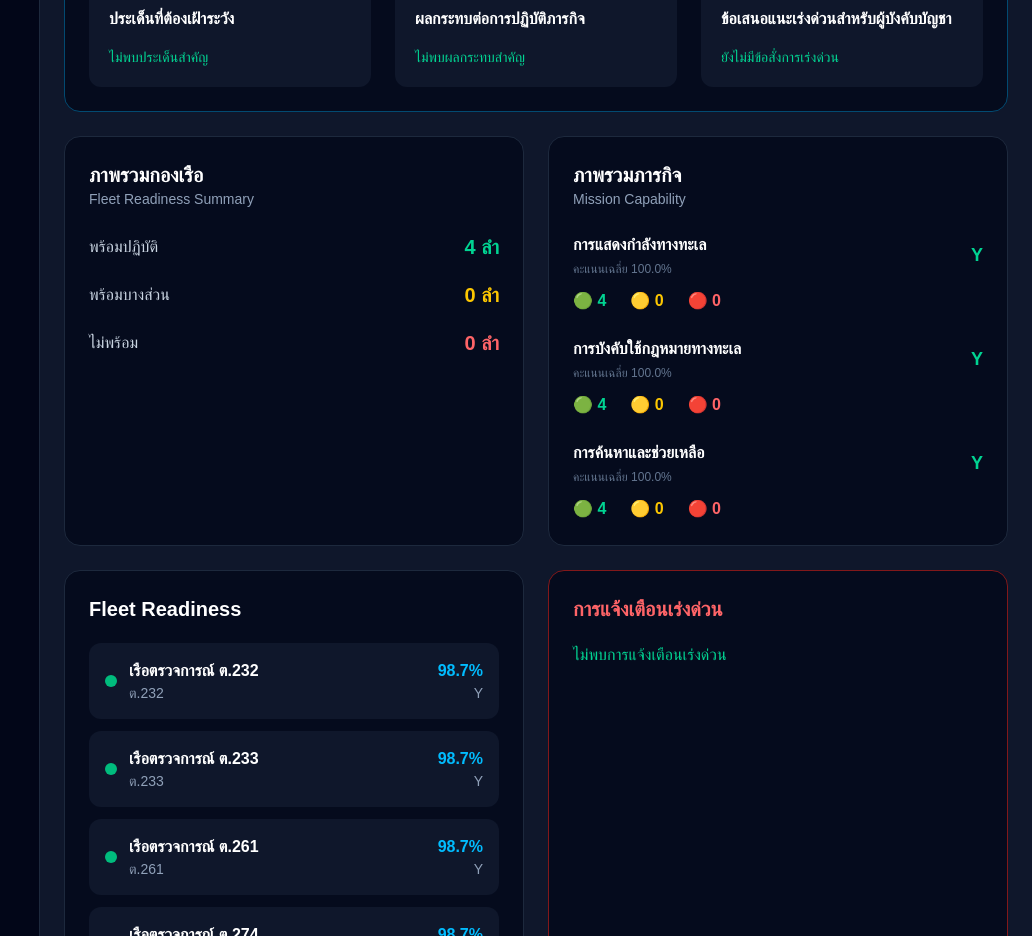
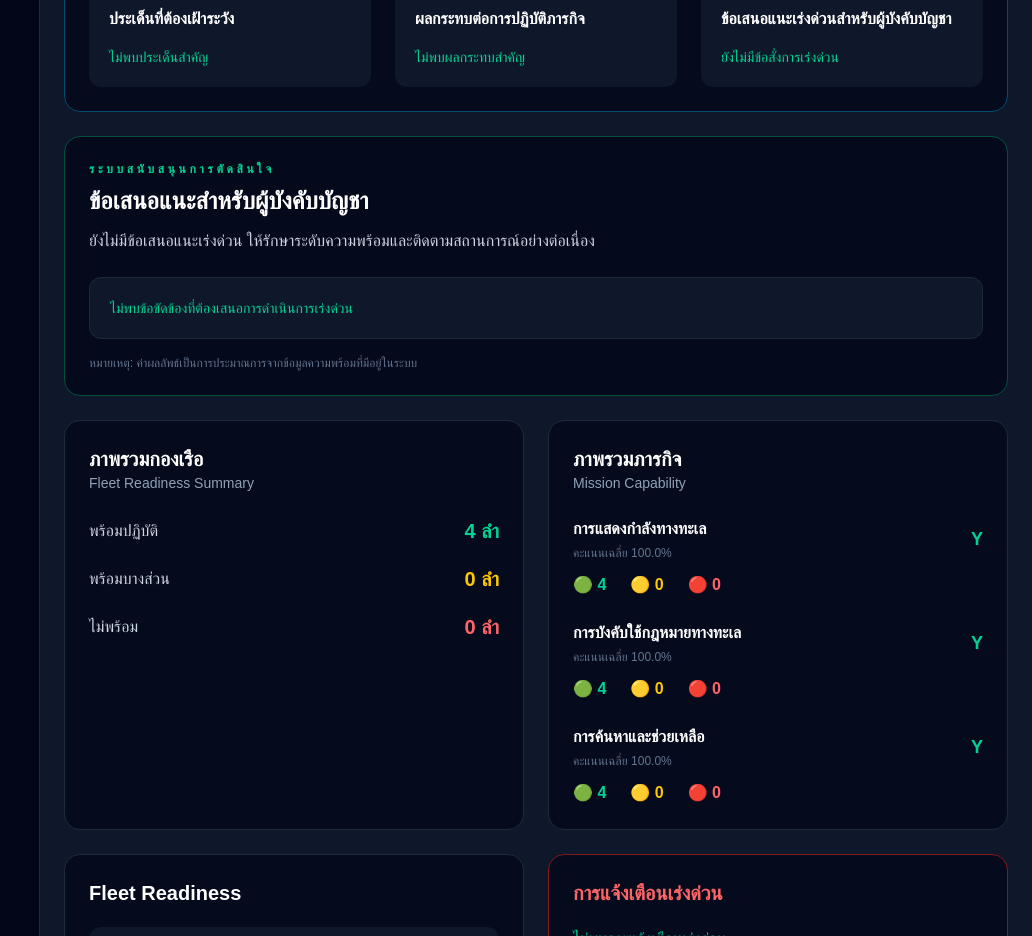
Before and after one commit to peerawatsuwa-tech/cris-gyf, a React (Vite) app: page / in a window 1280 px wide. Shown: the part 3140-4076 px from the top of the page, without its empty margins (248-1280 px from the left). Built offline with nearby package versions, Linux system fonts and the light colour scheme; a web font is replaced by a local one.

Commit message:
feat(command): add commander decision support

```diff
--- /dev/null
+++ b/src/components/command/CommanderDecisionCard.tsx
@@ -0,0 +1,109 @@
+import { ArrowUpRight, Clock3, Target } from "lucide-react";
+import { useCommanderDecision } from "@/hooks/useCommanderDecision";
+
+const urgencyStyle = {
+  เร่งด่วน: "border-red-900 bg-red-950/40 text-red-300",
+  สูง: "border-orange-900 bg-orange-950/40 text-orange-300",
+  ตามแผน: "border-sky-900 bg-sky-950/40 text-sky-300",
+} as const;
+
+export default function CommanderDecisionCard() {
+  const decisionSummary = useCommanderDecision();
+
+  return (
+    <section className="rounded-2xl border border-emerald-900 bg-slate-950/80 p-6 xl:col-span-2">
+      <div>
+        <p className="text-xs font-semibold tracking-[0.3em] text-emerald-400">
+          ระบบสนับสนุนการตัดสินใจ
+        </p>
+        <h2 className="mt-2 text-2xl font-bold text-white">
+          ข้อเสนอแนะสำหรับผู้บังคับบัญชา
+        </h2>
+        <p className="mt-3 max-w-4xl text-slate-300">
+          {decisionSummary.headline}
+        </p>
+      </div>
+
+      <div className="mt-6 space-y-4">
+        {decisionSummary.decisions.length === 0 ? (
+          <div className="rounded-xl border border-slate-800 bg-slate-900 p-5 text-sm text-emerald-400">
+            ไม่พบข้อขัดข้องที่ต้องเสนอการดำเนินการเร่งด่วน
+          </div>
+        ) : (
+          decisionSummary.decisions.slice(0, 5).map((decision) => (
+            <article
+              key={`${decision.priority}-${decision.title}`}
+              className="rounded-xl border border-slate-800 bg-slate-900 p-5"
+            >
+              <div className="flex flex-col justify-between gap-4 lg:flex-row lg:items-start">
+                <div className="flex gap-4">
+                  <span className="flex h-10 w-10 shrink-0 items-center justify-center rounded-full bg-emerald-950 text-lg font-bold text-emerald-400">
+                    {decision.priority}
+                  </span>
+                  <div>
+                    <h3 className="font-bold text-white">{decision.title}</h3>
+                    <p className="mt-2 text-sm text-slate-400">
+                      เหตุผล: {decision.reason}
+                    </p>
+                  </div>
+                </div>
+
+                <span
+                  className={`w-fit rounded-full border px-3 py-1 text-xs font-bold ${urgencyStyle[decision.urgency]}`}
+                >
+                  {decision.urgency}
+                </span>
+              </div>
+
+              <div className="mt-5 grid gap-3 md:grid-cols-3">
+                <DecisionMetric
+                  icon={<Target className="h-4 w-4" />}
+                  label="ขอบเขตผลกระทบ"
+                  value={`${decision.affectedShips} ลำ · ${decision.affectedMissions} ภารกิจ`}
+                />
+                <DecisionMetric
+                  icon={<ArrowUpRight className="h-4 w-4" />}
+                  label="ผลที่คาดว่าจะได้รับ"
+                  value={`ความพร้อมเพิ่มประมาณ ${decision.estimatedReadinessGain}%`}
+                />
+                <DecisionMetric
+                  icon={<Clock3 className="h-4 w-4" />}
+                  label="ลำดับการดำเนินการ"
+                  value={decision.priority === 1 ? "ดำเนินการก่อน" : `ลำดับที่ ${decision.priority}`}
+                />
+              </div>
+
+              <p className="mt-4 rounded-lg bg-slate-950 p-3 text-sm text-slate-300">
+                {decision.expectedOutcome}
+              </p>
+            </article>
+          ))
+        )}
+      </div>
+
+      <p className="mt-4 text-xs text-slate-500">
+        หมายเหตุ: ค่าผลลัพธ์เป็นการประมาณการจากข้อมูลความพร้อมที่มีอยู่ในระบบ
+      </p>
+    </section>
+  );
+}
+
+function DecisionMetric({
+  icon,
+  label,
+  value,
+}: {
+  icon: React.ReactNode;
+  label: string;
+  value: string;
+}) {
+  return (
+    <div className="rounded-lg bg-slate-950 p-3">
+      <div className="flex items-center gap-2 text-slate-500">
+        {icon}
+        <p className="text-xs">{label}</p>
+      </div>
+      <p className="mt-2 text-sm font-semibold text-slate-200">{value}</p>
+    </div>
+  );
+}
--- a/src/components/command/layout/CommandGrid.tsx
+++ b/src/components/command/layout/CommandGrid.tsx
@@ -6,12 +6,15 @@ import ImpactCard from "../ImpactCard";
 import PriorityFleetCard from "../PriorityFleetCard";
 import ImmediateActionCard from "../ImmediateActionCard";
 import FleetIntelligenceCard from "../FleetIntelligenceCard";
+import CommanderDecisionCard from "../CommanderDecisionCard";
 
 export default function CommandGrid() {
   return (
     <div className="grid gap-6 xl:grid-cols-2">
 
       <FleetIntelligenceCard />
+
+      <CommanderDecisionCard />
 
       <FleetOverviewCard />
 
--- /dev/null
+++ b/src/engine/commanderDecisionEngine.ts
@@ -0,0 +1,64 @@
+import type { FleetIntelligenceSummary } from "@/types/intelligence";
+import type {
+  CommanderDecision,
+  CommanderDecisionSummary,
+  DecisionUrgency,
+} from "@/types/decision";
+
+function urgencyOf(priority: number, affectedShips: number): DecisionUrgency {
+  if (priority === 1 || affectedShips >= 5) return "เร่งด่วน";
+  if (priority <= 3 || affectedShips >= 3) return "สูง";
+  return "ตามแผน";
+}
+
+function estimatedGain(affectedShips: number, fleetSize: number): number {
+  if (fleetSize <= 0) return 0;
+  return Math.min(12, Math.max(1, Math.round((affectedShips / fleetSize) * 10)));
+}
+
+function relatedIssue(
+  intelligence: FleetIntelligenceSummary,
+  actionTitle: string,
+) {
+  const normalizedAction = actionTitle.replace(/เร่ง|ซ่อม|จัด|ให้พร้อมใช้งาน/g, "");
+
+  return intelligence.issues.find((issue) => {
+    const normalizedIssue = issue.title.replace(/ไม่พร้อมใช้งาน|ต่ำกว่า|ขาด/g, "");
+    return (
+      normalizedAction.includes(normalizedIssue.trim()) ||
+      normalizedIssue.includes(normalizedAction.trim())
+    );
+  });
+}
+
+export function buildCommanderDecisions(
+  intelligence: FleetIntelligenceSummary,
+  fleetSize: number,
+): CommanderDecisionSummary {
+  const decisions: CommanderDecision[] = intelligence.actions.map((action) => {
+    const issue = relatedIssue(intelligence, action.title);
+    const affectedMissions = issue?.affectedMissions ?? 1;
+    const gain = estimatedGain(action.affectedShips, fleetSize);
+
+    return {
+      priority: action.priority,
+      title: action.title,
+      reason:
+        issue?.title ??
+        `ข้อขัดข้องนี้เกี่ยวข้องกับเรือ ${action.affectedShips} ลำ และอาจกระทบความต่อเนื่องของภารกิจ`,
+      urgency: urgencyOf(action.priority, action.affectedShips),
+      affectedShips: action.affectedShips,
+      affectedMissions,
+      estimatedReadinessGain: gain,
+      expectedOutcome: `คาดว่าจะลดข้อจำกัดของเรือ ${action.affectedShips} ลำ และเพิ่มความพร้อมเฉลี่ยประมาณ ${gain}%`,
+    };
+  });
+
+  return {
+    headline:
+      decisions.length > 0
+        ? `ควรพิจารณาดำเนินการ ${decisions.length} รายการ โดยให้ความสำคัญกับรายการลำดับแรกก่อน`
+        : "ยังไม่มีข้อเสนอแนะเร่งด่วน ให้รักษาระดับความพร้อมและติดตามสถานการณ์อย่างต่อเนื่อง",
+    decisions,
+  };
+}
--- /dev/null
+++ b/src/hooks/useCommanderDecision.ts
@@ -0,0 +1,14 @@
+import { useMemo } from "react";
+import { buildCommanderDecisions } from "@/engine/commanderDecisionEngine";
+import { useCommanderSnapshot } from "@/hooks/useCommanderSnapshot";
+import { useFleetIntelligence } from "@/hooks/useFleetIntelligence";
+
+export function useCommanderDecision() {
+  const intelligence = useFleetIntelligence();
+  const { total } = useCommanderSnapshot();
+
+  return useMemo(
+    () => buildCommanderDecisions(intelligence, total),
+    [intelligence, total],
+  );
+}
--- /dev/null
+++ b/src/types/decision.ts
@@ -0,0 +1,17 @@
+export type DecisionUrgency = "เร่งด่วน" | "สูง" | "ตามแผน";
+
+export interface CommanderDecision {
+  priority: number;
+  title: string;
+  reason: string;
+  urgency: DecisionUrgency;
+  affectedShips: number;
+  affectedMissions: number;
+  estimatedReadinessGain: number;
+  expectedOutcome: string;
+}
+
+export interface CommanderDecisionSummary {
+  headline: string;
+  decisions: CommanderDecision[];
+}
```
